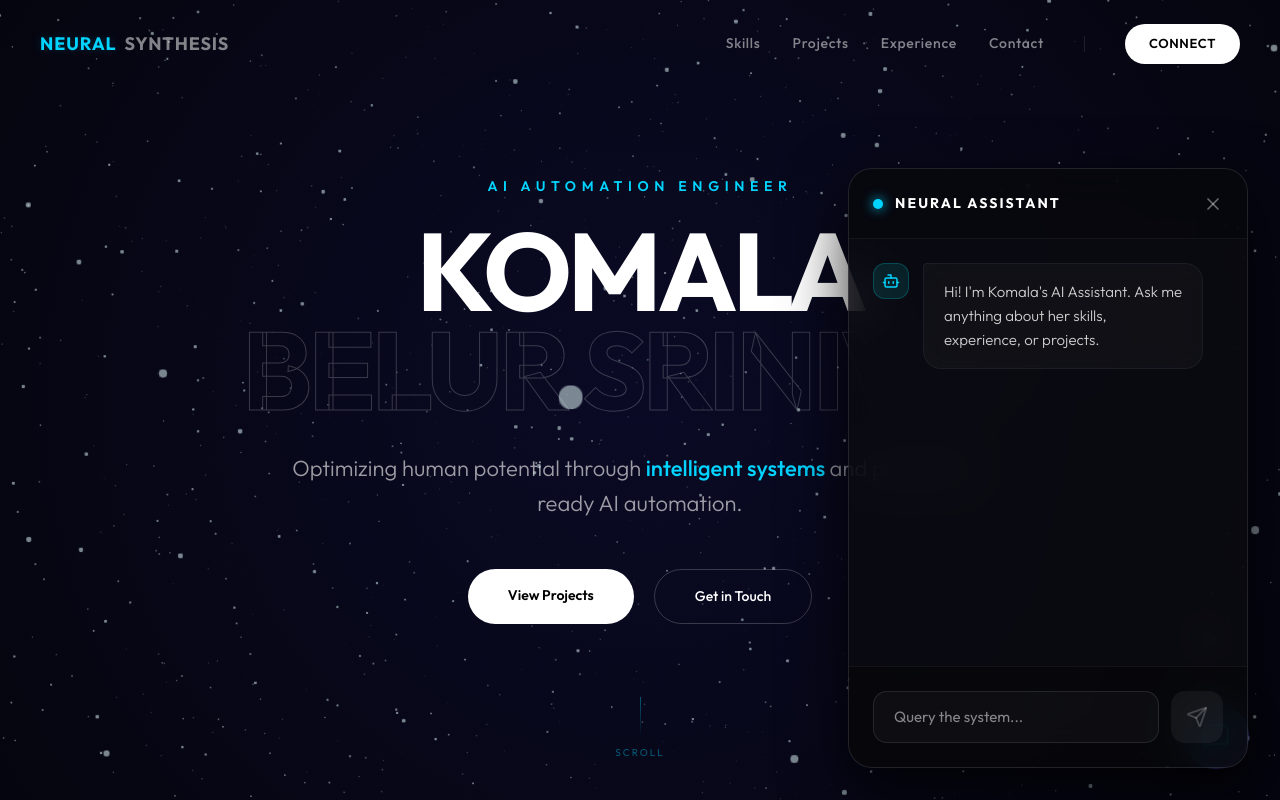
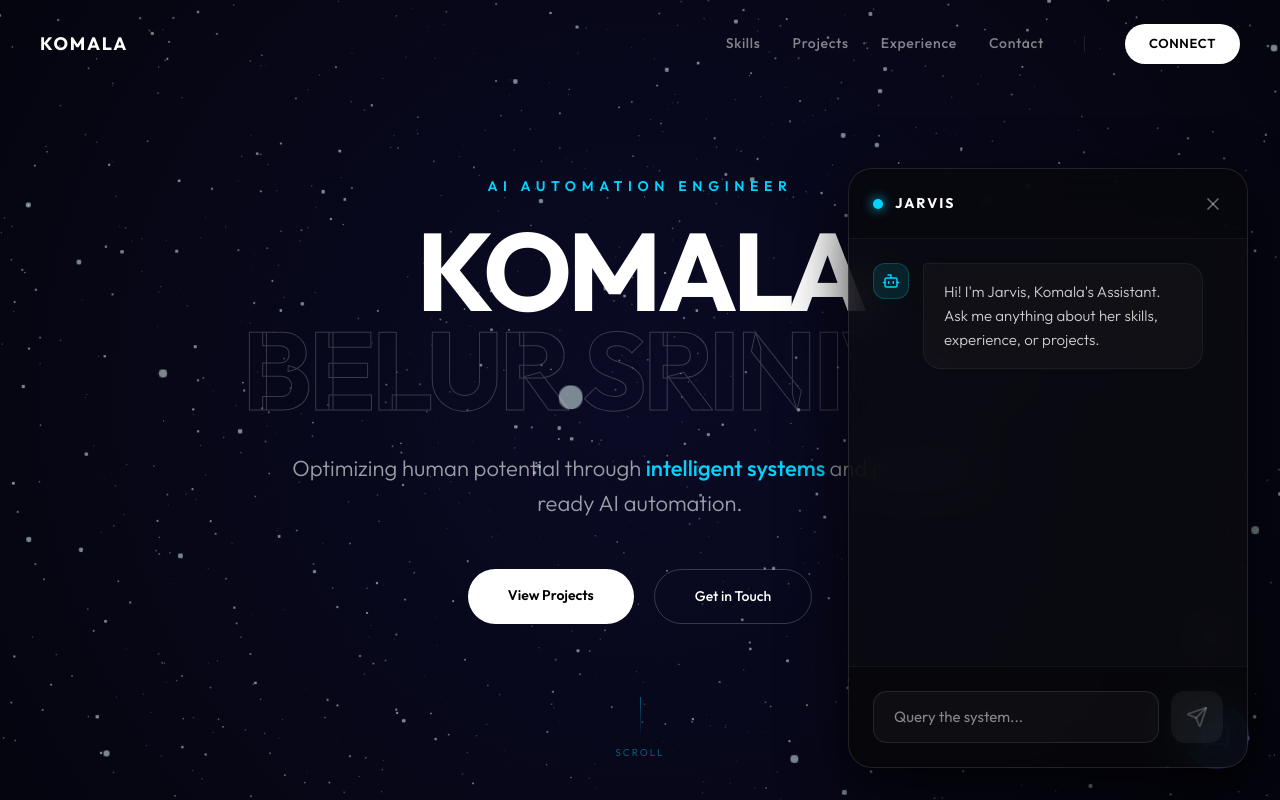
Before and after one commit to komala-b-srinivas/portfolio, a Next.js app: page / in a window 1280 px wide. Both pictures are taken after a click on the button 1216 px from the left and 736 px from the top of the page. Shown: the top 800 px of the page. Built offline with nearby package versions, Linux system fonts and the light colour scheme.

Commit message:
style: remove neural branding and rename assistant to Jarvis

```diff
--- a/app/api/chat/route.ts
+++ b/app/api/chat/route.ts
@@ -25,7 +25,7 @@ export async function POST(req: Request) {
         messages: [
           {
             role: "system",
-            content: `You are Komala's AI Assistant on her portfolio website.
+            content: `You are Jarvis, Komala's Assistant on her portfolio website.
             You must answer questions as her helpful assistant. Keep answers concise, professional, and friendly.
 
             ABOUT KOMALA:
--- a/components/ChatbotWidget.tsx
+++ b/components/ChatbotWidget.tsx
@@ -20,7 +20,7 @@ export default function ChatbotWidget() {
     {
       id: "1",
       role: "assistant",
-      content: "Hi! I'm Komala's AI Assistant. Ask me anything about her skills, experience, or projects.",
+      content: "Hi! I'm Jarvis, Komala's Assistant. Ask me anything about her skills, experience, or projects.",
     }
   ]);
 
@@ -185,7 +185,7 @@ export default function ChatbotWidget() {
                     textTransform: "uppercase",
                   }}
                 >
-                  Neural Assistant
+                  Jarvis
                 </span>
               </div>
               <button
--- a/components/Navbar.tsx
+++ b/components/Navbar.tsx
@@ -42,16 +42,12 @@ export default function Navbar() {
         style={{
           fontSize: "18px",
           fontWeight: 700,
-          letterSpacing: "0.05em",
+          letterSpacing: "0.1em",
           color: "white",
           fontFamily: "var(--font-outfit)",
-          display: "flex",
-          alignItems: "center",
-          gap: "8px",
         }}
       >
-        <span className="text-glow" style={{ color: "var(--accent-cyan)" }}>NEURAL</span>
-        <span style={{ opacity: 0.5 }}>SYNTHESIS</span>
+        KOMALA
       </div>
 
       {/* Nav links */}
--- a/components/Skills.tsx
+++ b/components/Skills.tsx
@@ -107,7 +107,7 @@ export default function Skills() {
               fontFamily: "var(--font-outfit)",
             }}
           >
-            Neural Stack
+            Technical Stack
           </h2>
         </motion.div>
 
```
